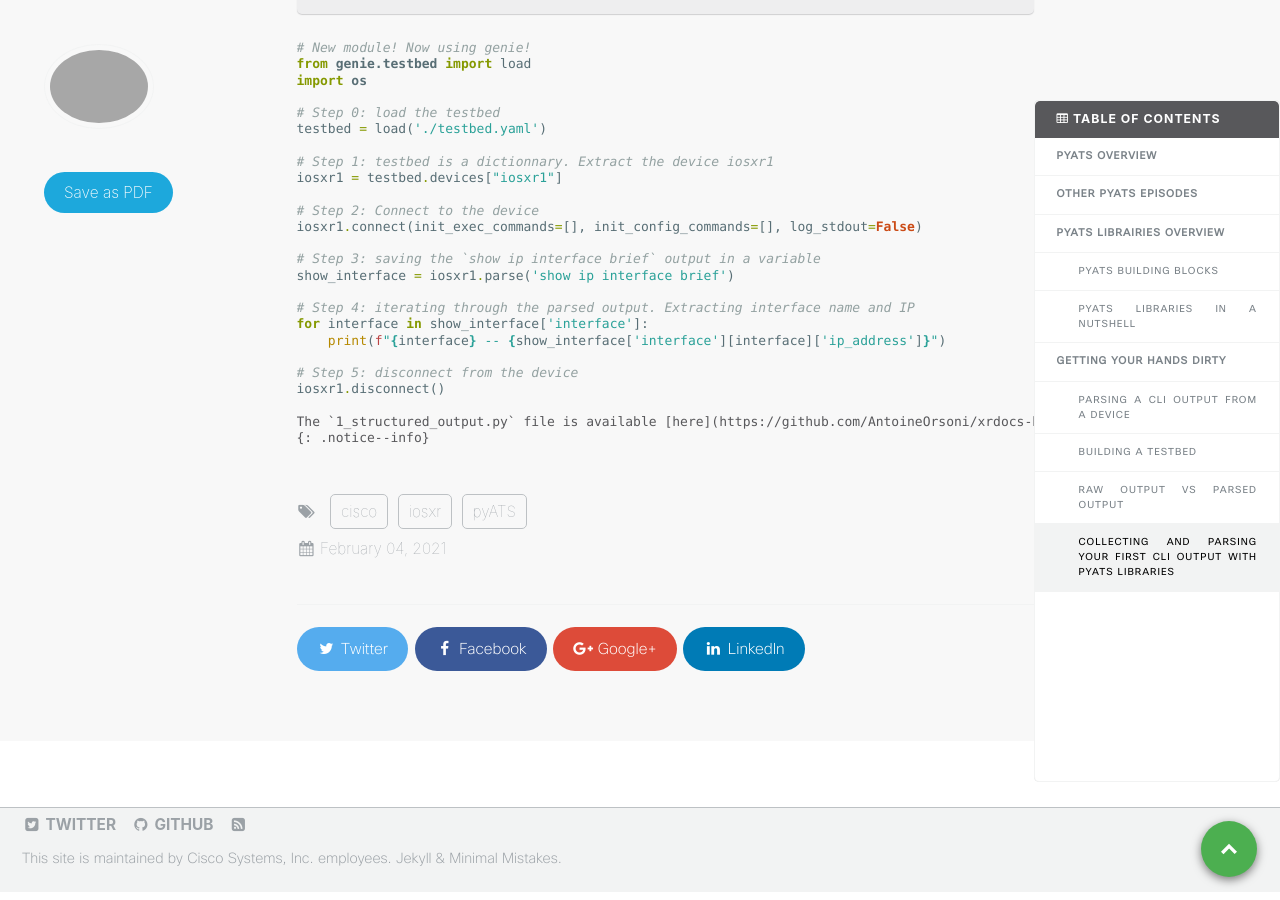
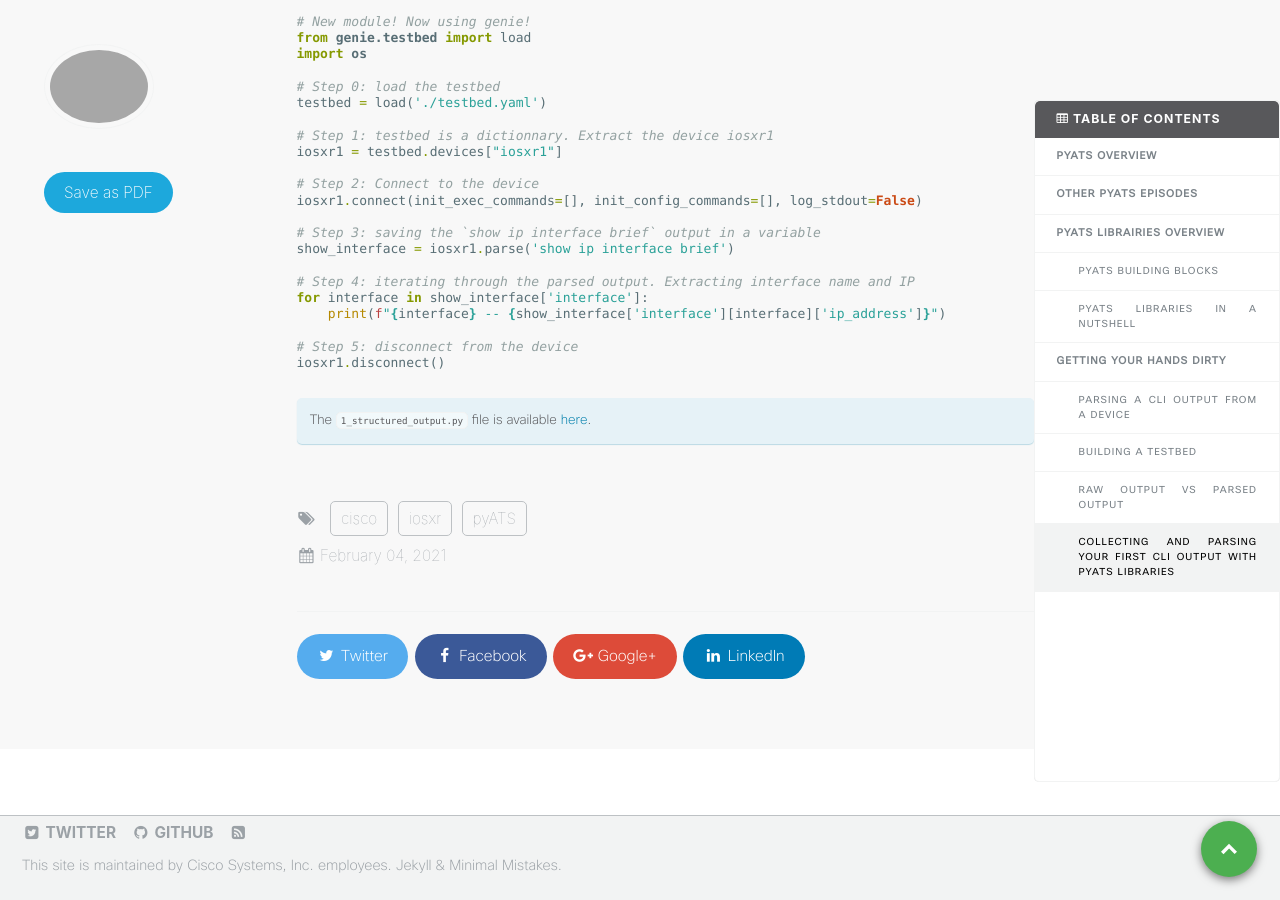
Before and after one commit to xrdocs/programmability, a Jekyll site: the page built from _tutorials/2021-02-04-pyats-series-parsing-like-a-pro-with-genie.md, in a window 1280 px wide and 900 px high, scrolled down 5786 px. Built offline with Jekyll 4.4.1, drawn with Linux system fonts in a browser that asks for light colours; comment, search, counter and statistics services are not loaded.

Commit message:
formatting

```diff
--- a/_tutorials/2021-02-04-pyats-series-parsing-like-a-pro-with-genie.md
+++ b/_tutorials/2021-02-04-pyats-series-parsing-like-a-pro-with-genie.md
@@ -194,7 +194,6 @@ You can find the complete documentation on how to build a testbed [here](https:/
         <span class="nt">ip</span><span class="p">:</span> <span class="l l-Scalar l-Scalar-Plain">sbx-iosxr-mgmt.cisco.com</span>
         <span class="nt">port</span><span class="p">:</span> <span class="l l-Scalar l-Scalar-Plain">8181</span>
 </pre></div>
-{: .notice}
 
 The `testbed.yaml` file is available [here](https://github.com/AntoineOrsoni/xrdocs-how-to-pyats/blob/master/1_structured_output/).
 {: .notice--info}
@@ -275,6 +274,7 @@ Now that we understand the difference between a **raw output** (a string) and a
 
 <span class="c1"># Step 5: disconnect from the device</span>
 <span class="n">iosxr1</span><span class="o">.</span><span class="n">disconnect</span><span class="p">()</span>
+</pre></div>
 
 The `1_structured_output.py` file is available [here](https://github.com/AntoineOrsoni/xrdocs-how-to-pyats/blob/master/1_structured_output/).
 {: .notice--info}
```
